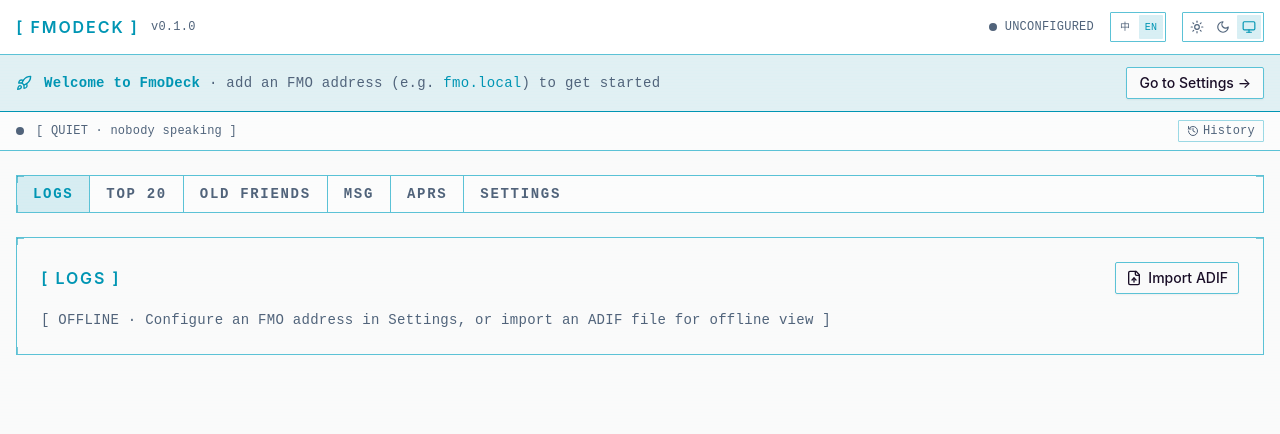
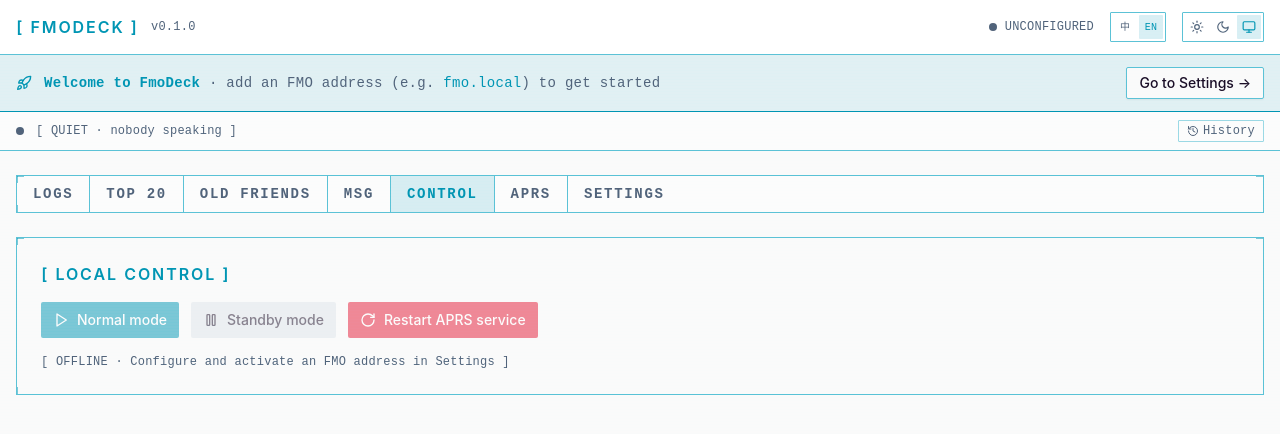
Before and after one commit to wh0am1i/FmoDeck, a React (Vite) app: page /control in a window 1280 px wide. Before the commit this address led to /logs. Shown: the top 434 px of the page. Built offline with nearby package versions, Linux system fonts and the light colour scheme.

Commit message:
feat(nav): 拆 CONTROL 与 APRS 为两个独立菜单
- 新 /control 路由 → ControlView（只装 LocalControl 本地控制）
- /aprs 只留 PasscodeCalculator
- Nav 多一项 CONTROL；i18n 加 nav.control
- LocalControl 组件搬到 src/features/control/components/ 独立 feature 目录

```diff
--- a/src/app/routes.tsx
+++ b/src/app/routes.tsx
@@ -1,5 +1,6 @@
 import { Navigate, Route, Routes } from 'react-router'
 import { AprsView } from '@/features/aprs/aprs-view'
+import { ControlView } from '@/features/control/control-view'
 import { LogsView } from '@/features/logs/logs-view'
 import { Top20View } from '@/features/top20/top20-view'
 import { OldFriendsView } from '@/features/old-friends/old-friends-view'
@@ -14,6 +15,7 @@ export function AppRoutes() {
       <Route path="/top20" element={<Top20View />} />
       <Route path="/old-friends" element={<OldFriendsView />} />
       <Route path="/messages" element={<MessagesView />} />
+      <Route path="/control" element={<ControlView />} />
       <Route path="/aprs" element={<AprsView />} />
       <Route path="/settings" element={<SettingsView />} />
       <Route path="*" element={<Navigate to="/logs" replace />} />
--- a/src/components/layout/nav.tsx
+++ b/src/components/layout/nav.tsx
@@ -13,6 +13,7 @@ const items: readonly NavItem[] = [
   { to: '/top20', labelKey: 'nav.top20' },
   { to: '/old-friends', labelKey: 'nav.oldFriends' },
   { to: '/messages', labelKey: 'nav.messages' },
+  { to: '/control', labelKey: 'nav.control' },
   { to: '/aprs', labelKey: 'nav.aprs' },
   { to: '/settings', labelKey: 'nav.settings' }
 ]
--- a/src/features/aprs/aprs-view.tsx
+++ b/src/features/aprs/aprs-view.tsx
@@ -1,18 +1,8 @@
-import { LocalControl } from './components/local-control'
 import { PasscodeCalculator } from './components/passcode-calculator'
 
-/**
- * "APRS" 视图：
- * - 本地控制（直连 fmo.local /ws，无需签名）
- * - Passcode 计算器（独立工具，和发消息无关）
- *
- * 历史上的 APRS 远程控制（走 APRS-IS gateway + HMAC 签名）已移除 —
- * 本地控制覆盖日常需求，远程链路复杂且不稳定。
- */
 export function AprsView() {
   return (
     <div className="flex flex-col gap-6">
-      <LocalControl />
       <PasscodeCalculator />
     </div>
   )
--- /dev/null
+++ b/src/features/control/control-view.tsx
@@ -0,0 +1,9 @@
+import { LocalControl } from './components/local-control'
+
+export function ControlView() {
+  return (
+    <div className="flex flex-col gap-6">
+      <LocalControl />
+    </div>
+  )
+}
--- a/src/i18n/locales/en.json
+++ b/src/i18n/locales/en.json
@@ -9,6 +9,7 @@
     "top20": "TOP 20",
     "oldFriends": "OLD FRIENDS",
     "messages": "MSG",
+    "control": "CONTROL",
     "aprs": "APRS",
     "settings": "SETTINGS"
   },
--- a/src/i18n/locales/zh-CN.json
+++ b/src/i18n/locales/zh-CN.json
@@ -9,6 +9,7 @@
     "top20": "TOP 20",
     "oldFriends": "OLD FRIENDS",
     "messages": "MSG",
+    "control": "CONTROL",
     "aprs": "APRS",
     "settings": "SETTINGS"
   },
```
Also changed, not shown: src/features/control/components/local-control.tsx (renamed from src/features/aprs/components/local-control.tsx).
